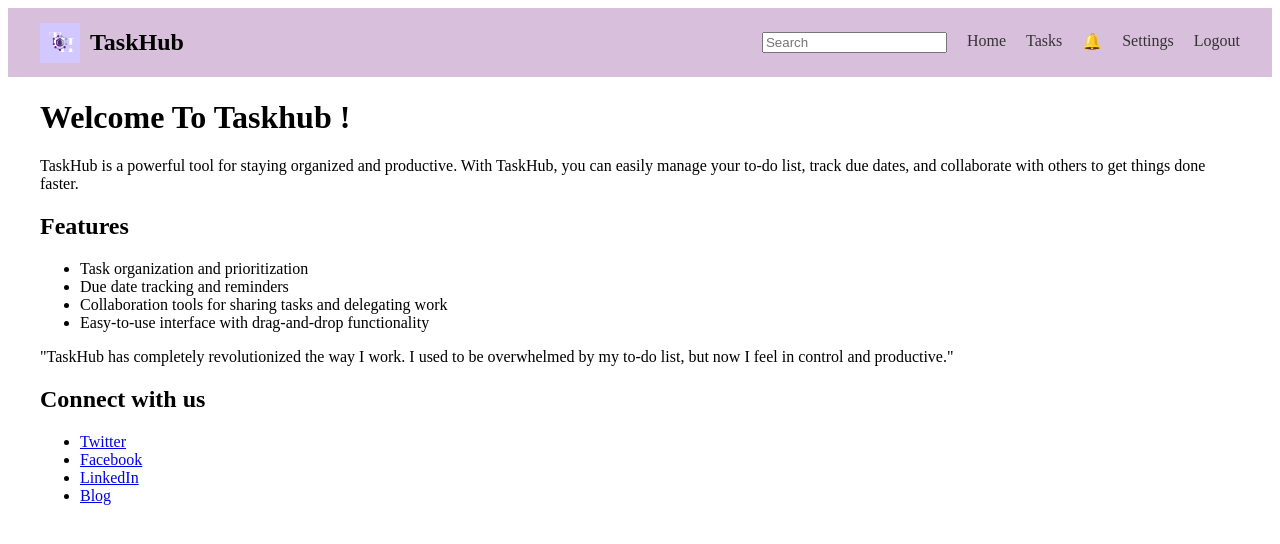
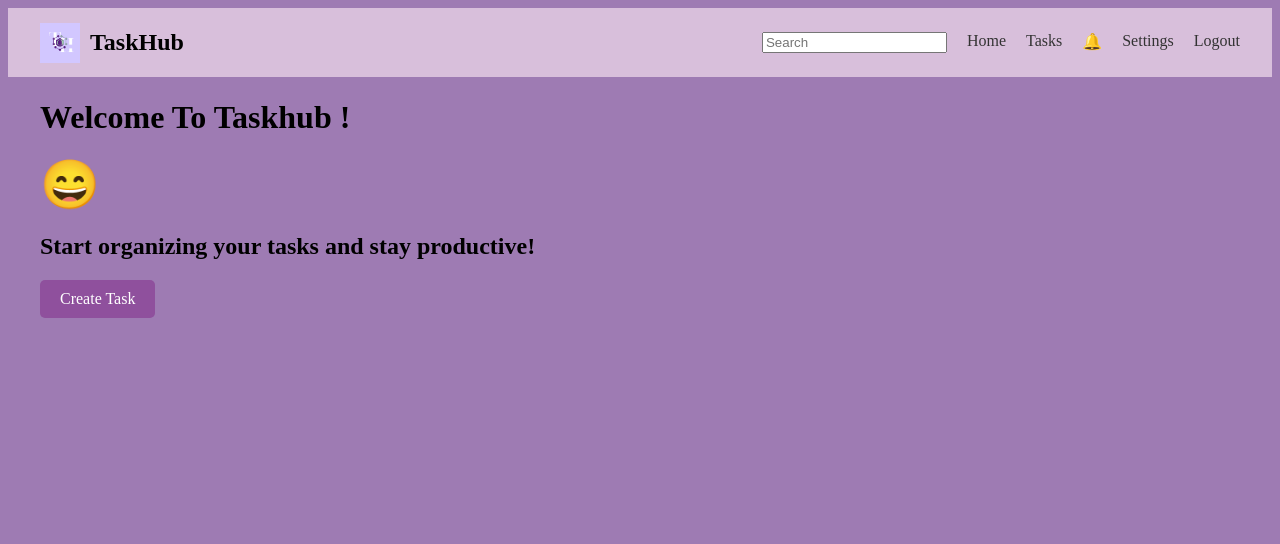
Before and after one commit to Ivy-Chelsea/Taskhub, a Flask app: page /successful in a window 1280 px wide. Shown: the top 544 px of the page. Run offline with Flask 3, Linux system fonts and the light colour scheme; a user stored in the database is signed in.

Commit message:
style welcome page

```diff
--- a/templates/successful.html
+++ b/templates/successful.html
@@ -1,35 +1,40 @@
 {% extends "base.html" %}
 
 {% block content %}
+
+<style>
+ body {
+   background-color: #9e7bb3;
+}
+
+.emoji {
+  font-size: 48px;
+  margin-bottom: 20px;
+}
+
+.create-task-button {
+  display: inline-block;
+  padding: 10px 20px;
+  background-color: #8F509D;
+  color: #fff;
+  text-decoration: none;
+  border-radius: 5px;
+  transition: background-color 0.3s ease;
+}
+
+.create-task-button:hover {
+  background-color: #7851A9;
+}
+</style>
+
 <h1 class="title">
   Welcome To Taskhub {{current_user.username}}!
 </h1>
 
-<p>
-  TaskHub is a powerful tool for staying organized and productive. With TaskHub, you can easily manage your to-do list,
-  track due dates, and collaborate with others to get things done faster.
-</p>
 
-<h2>Features</h2>
+<div class="emoji">&#128516;</div>
+     <h2>Start organizing your tasks and stay productive!</h2>
+     <a href="Todo.html" class="create-task-button">Create Task</a>
+</div>
 
-<ul>
-  <li>Task organization and prioritization</li>
-  <li>Due date tracking and reminders</li>
-  <li>Collaboration tools for sharing tasks and delegating work</li>
-  <li>Easy-to-use interface with drag-and-drop functionality</li>
-</ul>
-
-<p>
-  "TaskHub has completely revolutionized the way I work. I used to be overwhelmed by my to-do list, but now I feel in
-  control and productive."
-</p>
-
-<h2>Connect with us</h2>
-
-<ul>
-  <li><a href="https://twitter.com/taskhub">Twitter</a></li>
-  <li><a href="https://www.facebook.com/taskhub">Facebook</a></li>
-  <li><a href="https://www.linkedin.com/company/taskhub">LinkedIn</a></li>
-  <li><a href="https://blog.taskhub.com">Blog</a></li>
-</ul>
 {% endblock %}
```
